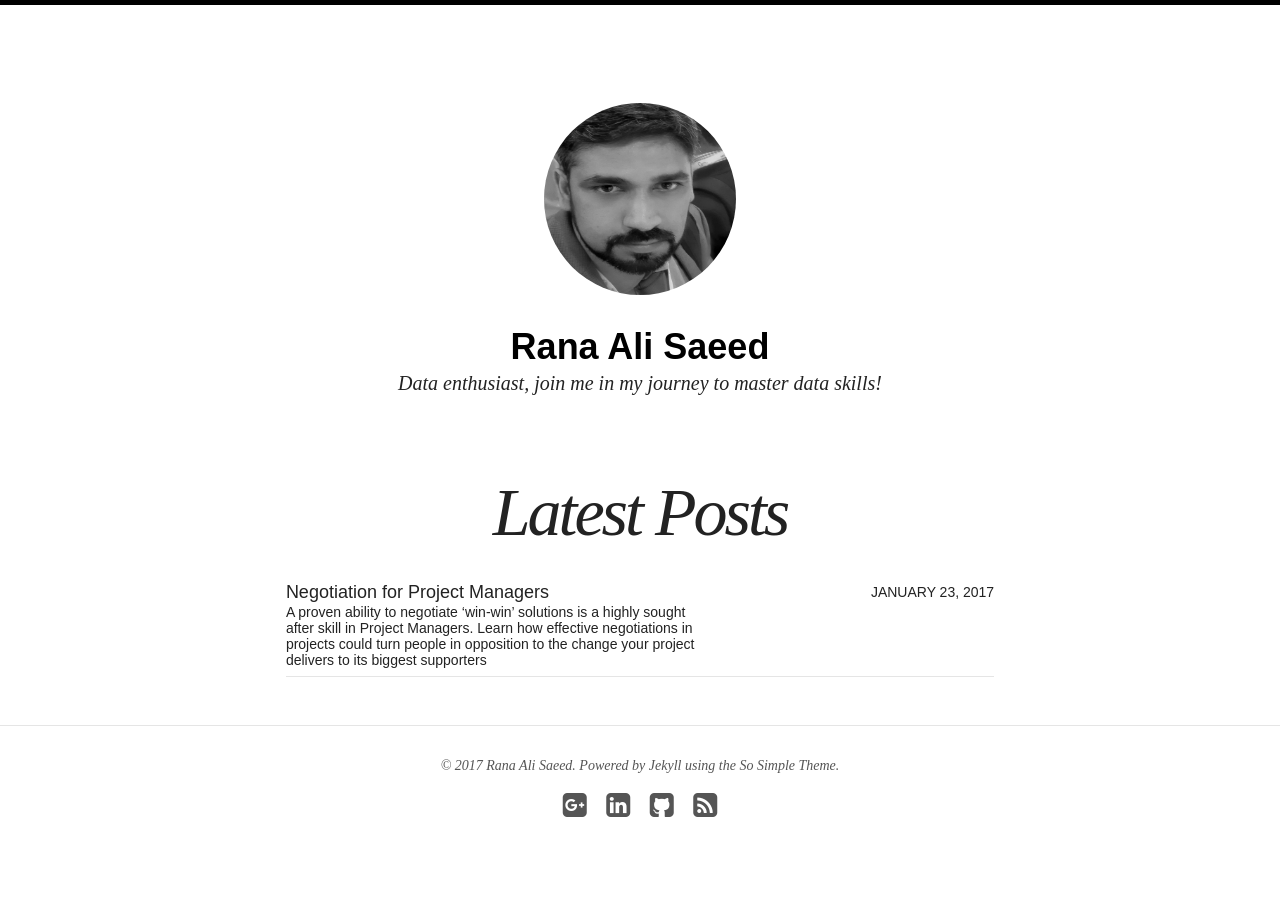
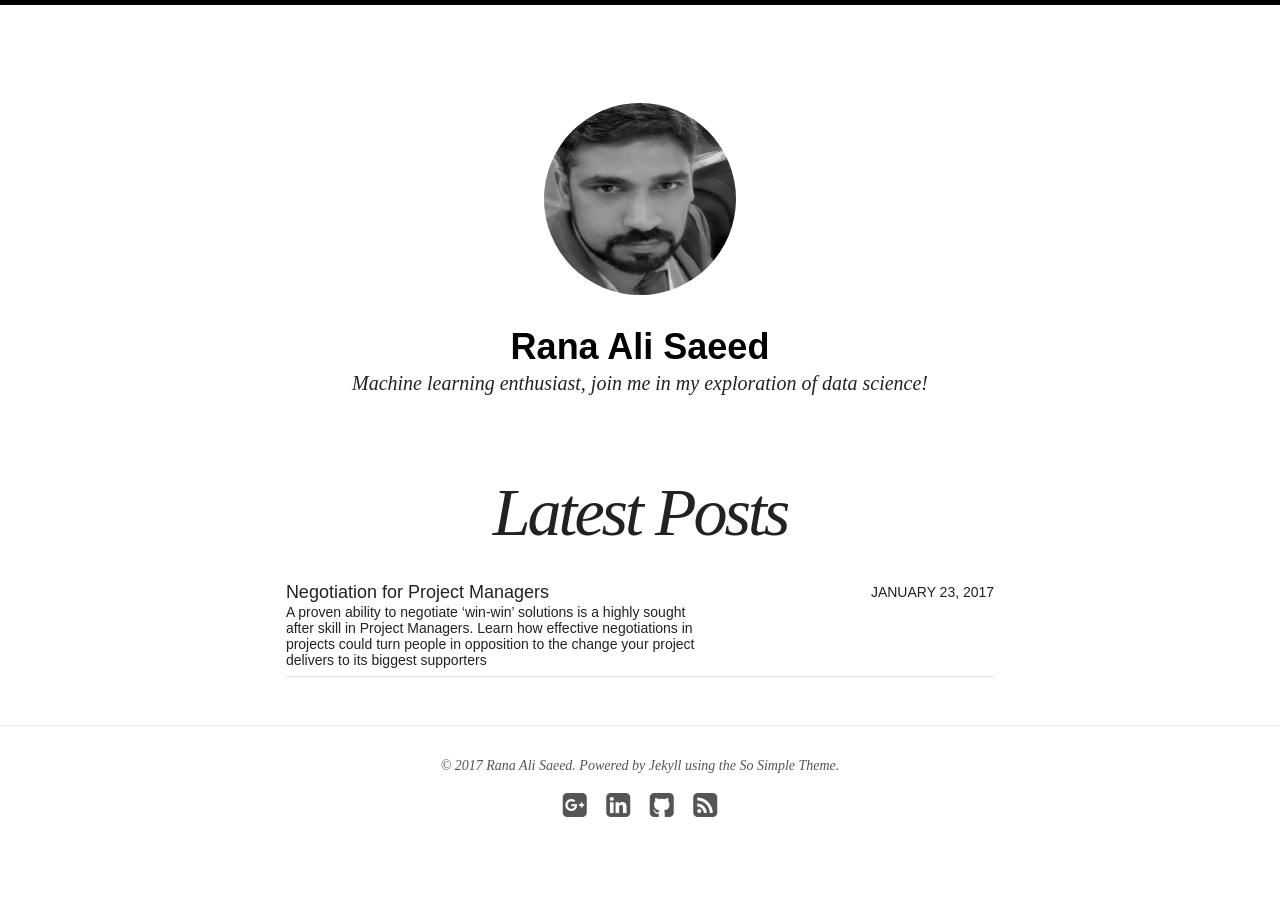
Before and after one commit to ranaalisaeed/ranaalisaeed.github.io, a Jekyll site: the page built from index.html, in a window 1280 px wide. Built offline with Jekyll 4.4.1, drawn with Linux system fonts in a browser that asks for light colours; nearby versions of some CDN libraries.

Commit message:
tagline update

```diff
--- a/_config.yml
+++ b/_config.yml
@@ -2,7 +2,7 @@
 
 title: Rana Ali Saeed
 locale: en_US
-description: Data enthusiast, join me in my journey to master data skills!
+description: Machine learning enthusiast, join me in my exploration of data science!
 logo: site-logo.jpg
 search: true
 # url: http://localhost:4000
```
